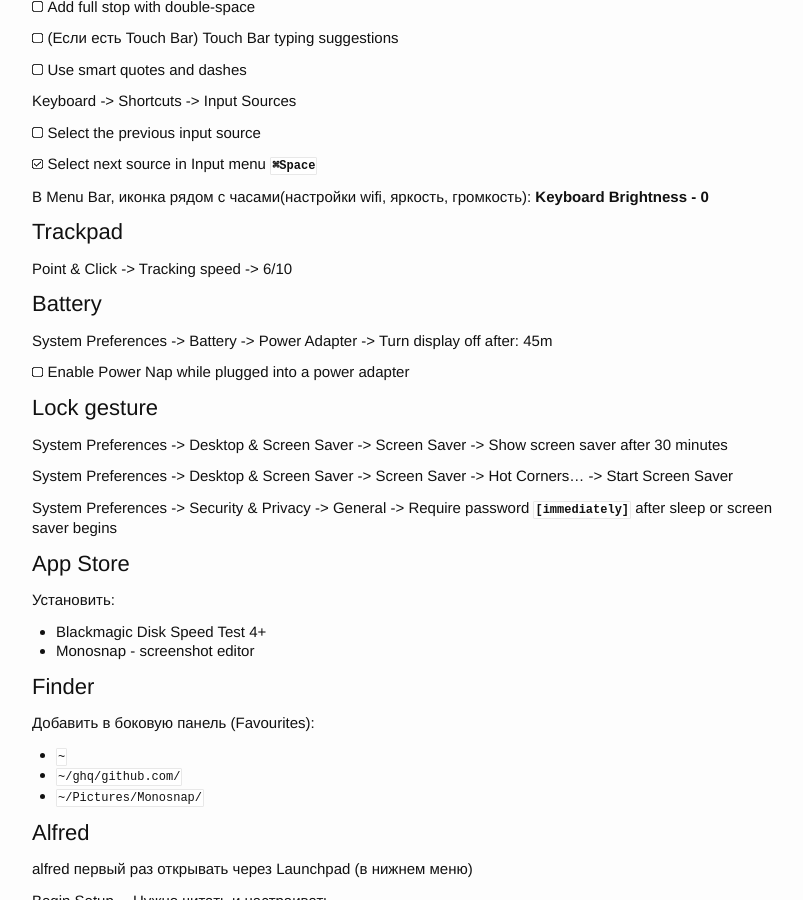
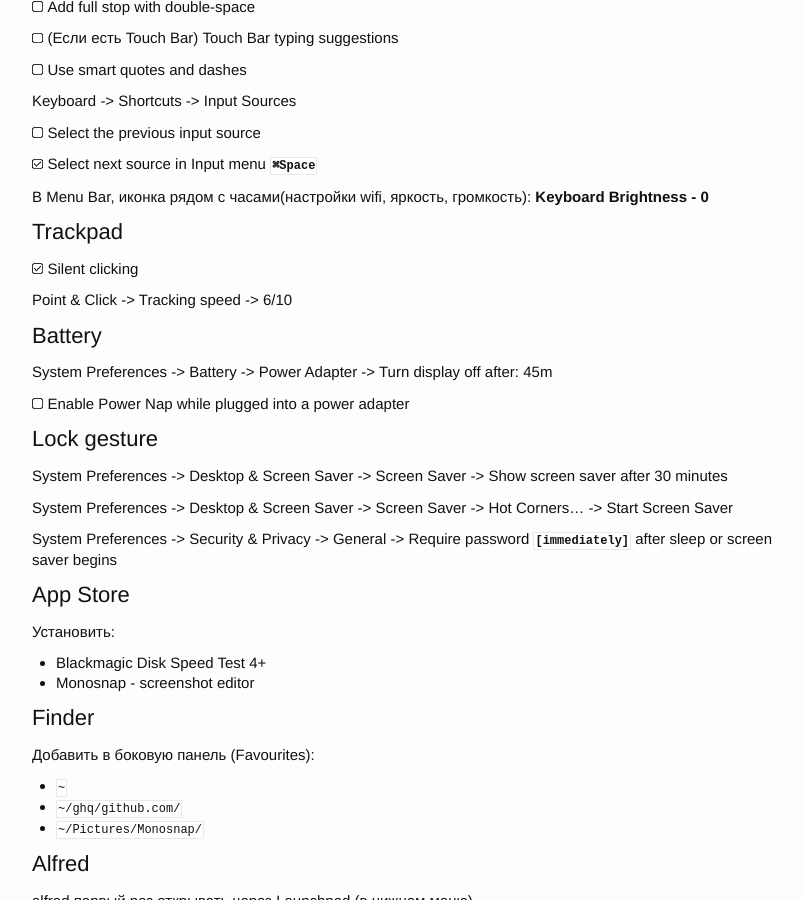
Before and after one commit to d10xa/d10xa.github.io, a Jekyll site: the page built from _posts/2021-12-10-macbook-setup.markdown, in a window 1280 px wide and 900 px high, scrolled down 1088 px. Shown: the whole window, without its empty margins (232-1035 px from the left). Built offline with Jekyll 4.4.1, drawn with Linux system fonts in a browser that asks for light colours.

Commit message:
Update 2021-12-10-macbook-setup.markdown

```diff
--- a/_posts/2021-12-10-macbook-setup.markdown
+++ b/_posts/2021-12-10-macbook-setup.markdown
@@ -82,6 +82,8 @@
 В Menu Bar, иконка рядом с часами(настройки wifi, яркость, громкость): **Keyboard Brightness - 0**
 
 ## Trackpad
+
+<div class="checkbox-selected"></div> Silent clicking
 
 Point & Click -> Tracking speed -> 6/10
 
```
